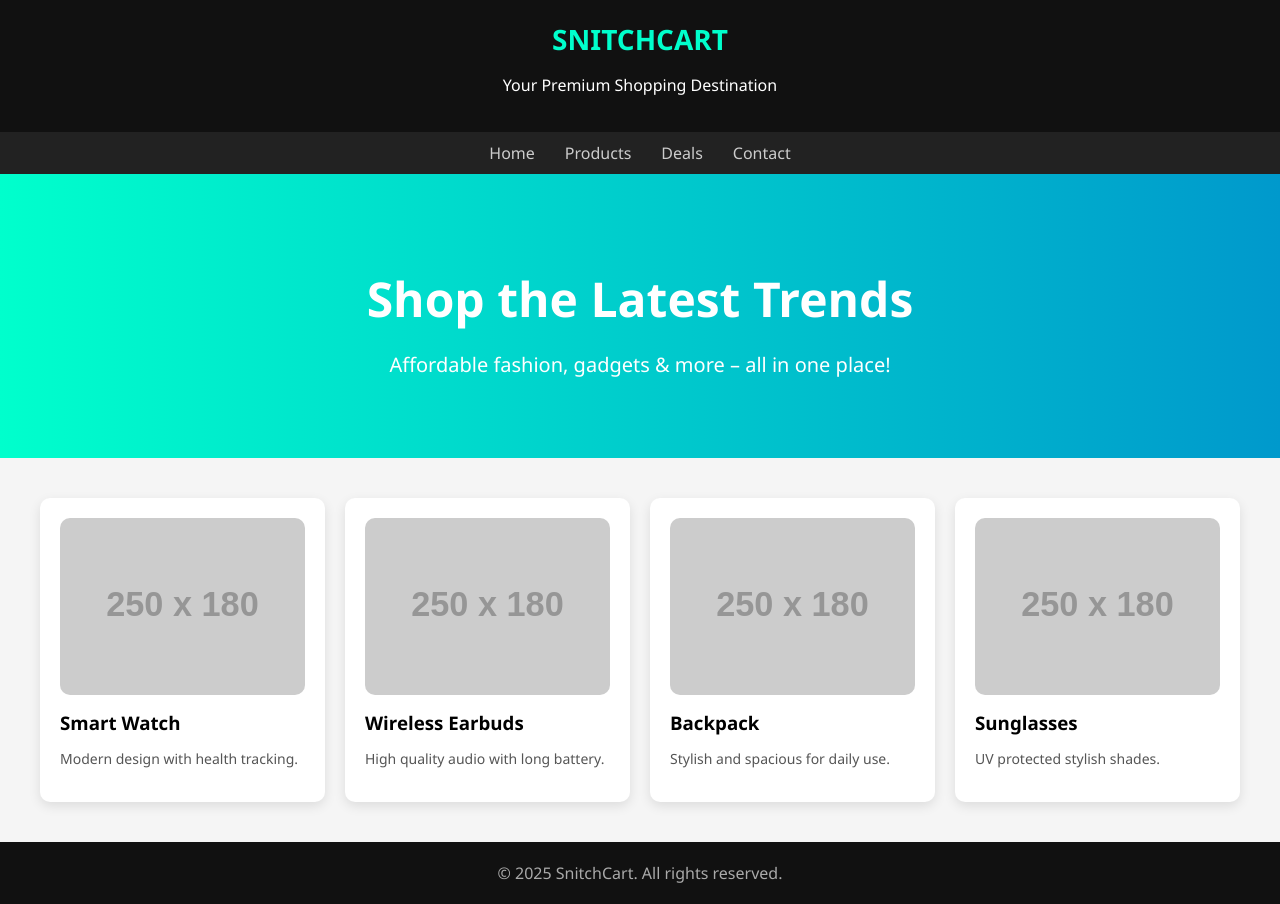
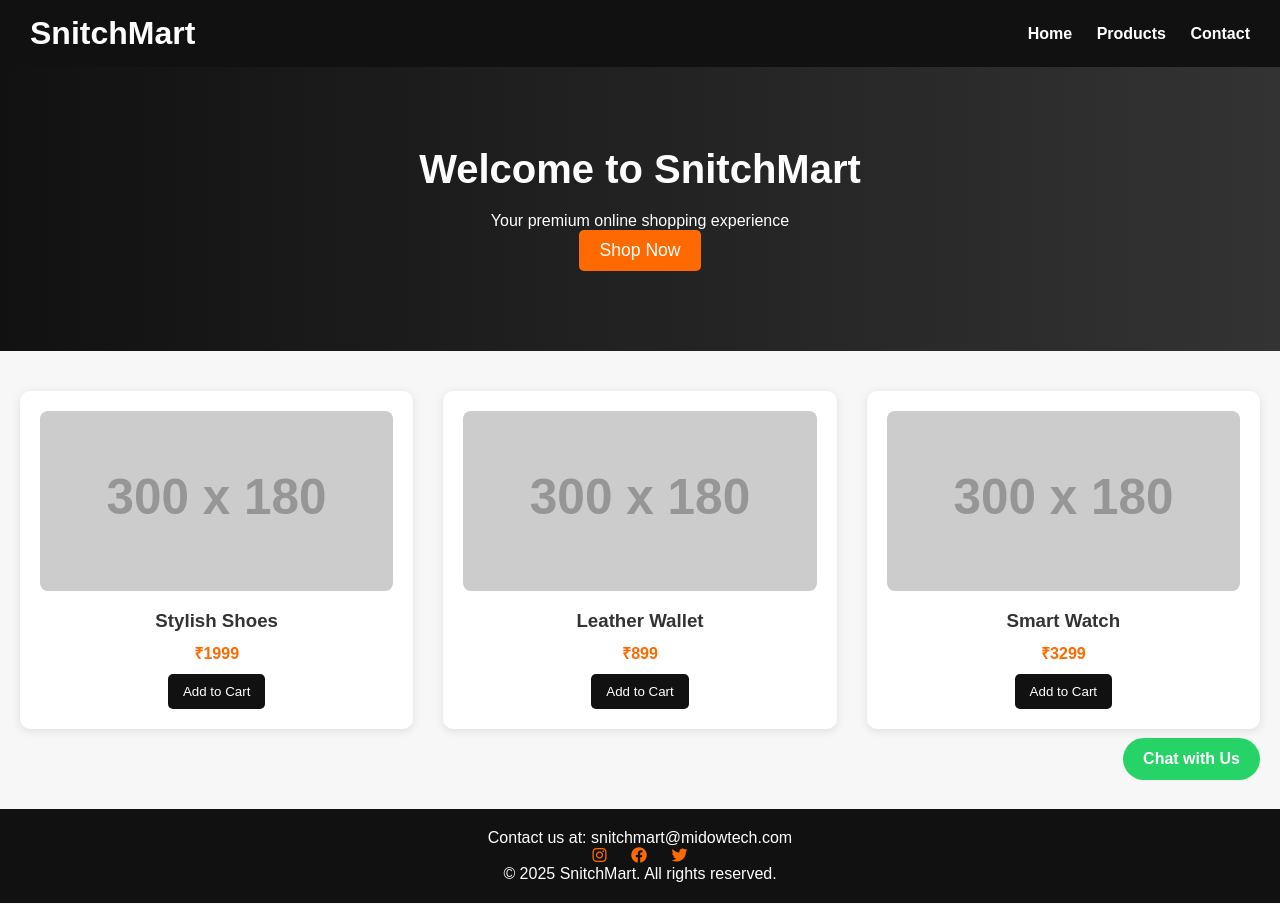
Before and after one commit to midowtech/SNITCH-MART, a plain HTML site: page index.html in a window 1280 px wide. Drawn offline with Linux system fonts and the light colour scheme; placeholder pictures from the web are drawn by us.

Commit message:
Update index.html

```diff
--- a/index.html
+++ b/index.html
@@ -1,128 +1,172 @@
-<!DOCTYPE html>
-<html lang="en">
-<head>
-  <meta charset="UTF-8" />
-  <meta name="viewport" content="width=device-width, initial-scale=1.0"/>
-  <title>SnitchCart | Your Premium Store</title>
+<!DOCTYPE html><html lang="en"><head>
+  <meta charset="UTF-8">
+  <meta name="viewport" content="width=device-width, initial-scale=1.0">
+  <meta name="description" content="SnitchMart - Your premium online shopping destination">
+  <meta name="keywords" content="SnitchMart, Online Shopping, Premium Store, E-commerce">
+  <title>SnitchMart - Premium Online Store</title>
+  <link rel="stylesheet" href="https://cdnjs.cloudflare.com/ajax/libs/font-awesome/6.0.0-beta3/css/all.min.css">
   <style>
-    body {
+    * {
       margin: 0;
-      font-family: 'Segoe UI', sans-serif;
-      background-color: #f5f5f5;
+      padding: 0;
+      box-sizing: border-box;
+      font-family: Arial, sans-serif;
+    }body {
+  background-color: #f7f7f7;
+  color: #333;
 }
+
 header {
   background-color: #111;
+  padding: 15px 30px;
+  display: flex;
+  justify-content: space-between;
+  align-items: center;
+  position: sticky;
+  top: 0;
+  z-index: 1000;
+}
+
+header h1 {
   color: #fff;
+}
+
+nav a {
+  color: #fff;
+  margin-left: 20px;
+  text-decoration: none;
+  font-weight: bold;
+}
+
+.hero {
+  background: linear-gradient(to right, #111, #333);
+  color: white;
+  text-align: center;
+  padding: 80px 20px;
+}
+
+.hero h2 {
+  font-size: 2.5em;
+  margin-bottom: 20px;
+}
+
+.hero button {
+  padding: 10px 20px;
+  font-size: 1.1em;
+  background-color: #ff6a00;
+  color: white;
+  border: none;
+  border-radius: 5px;
+  cursor: pointer;
+}
+
+.products {
+  padding: 40px 20px;
+  display: grid;
+  grid-template-columns: repeat(auto-fit, minmax(250px, 1fr));
+  gap: 30px;
+}
+
+.product {
+  background-color: white;
   padding: 20px;
+  border-radius: 10px;
+  box-shadow: 0 2px 10px rgba(0, 0, 0, 0.1);
   text-align: center;
 }
-    .logo {
-      font-size: 28px;
+
+.product img {
+  width: 100%;
+  height: 180px;
+  object-fit: cover;
+  border-radius: 8px;
+}
+
+.product h3 {
+  margin: 15px 0 10px;
+}
+
+.product p.price {
+  color: #ff6a00;
   font-weight: bold;
-      color: #00ffcc;
 }
-    nav {
-      background-color: #222;
-      display: flex;
-      justify-content: center;
-      gap: 30px;
-      padding: 10px 0;
+
+.product button {
+  margin-top: 10px;
+  padding: 10px 15px;
+  border: none;
+  background-color: #111;
+  color: white;
+  border-radius: 5px;
+  cursor: pointer;
 }
-    nav a {
-      color: #ccc;
-      text-decoration: none;
-      font-weight: 500;
-    }
-    nav a:hover {
-      color: #00ffcc;
-    }
-    .hero {
-      padding: 60px 20px;
-      text-align: center;
-      background: linear-gradient(to right, #00ffcc, #0099cc);
+
+footer {
+  background-color: #111;
   color: white;
-    }
-    .hero h1 {
-      font-size: 48px;
-      margin-bottom: 10px;
-    }
-    .hero p {
-      font-size: 20px;
-    }
-    .products {
-      display: grid;
-      grid-template-columns: repeat(auto-fit, minmax(220px, 1fr));
-      gap: 20px;
-      padding: 40px;
-    }
-    .product-card {
-      background: white;
-      padding: 20px;
-      border-radius: 10px;
-      box-shadow: 0 4px 12px rgba(0,0,0,0.1);
-      transition: transform 0.3s ease;
-    }
-    .product-card:hover {
-      transform: scale(1.03);
-    }
-    .product-card img {
-      width: 100%;
-      border-radius: 10px;
-    }
-    .product-card h3 {
-      margin: 10px 0 5px;
-    }
-    .product-card p {
-      font-size: 14px;
-      color: #555;
-    }
-    .footer {
-      background-color: #111;
-      color: #aaa;
   text-align: center;
   padding: 20px;
+  margin-top: 40px;
 }
+
+footer .social i {
+  margin: 0 10px;
+  color: #ff6a00;
+  cursor: pointer;
+}
+
+.whatsapp {
+  position: fixed;
+  bottom: 20px;
+  right: 20px;
+  background: #25D366;
+  padding: 12px 20px;
+  color: white;
+  font-weight: bold;
+  border-radius: 30px;
+  text-decoration: none;
+}
+
   </style>
-</head>
-<body>
+</head><body>
   <header>
-    <div class="logo">SNITCHCART</div>
-    <p>Your Premium Shopping Destination</p>
-  </header>
+    <h1>SnitchMart</h1>
     <nav>
       <a href="#">Home</a>
-    <a href="#">Products</a>
-    <a href="#">Deals</a>
-    <a href="#">Contact</a>
+      <a href="#products">Products</a>
+      <a href="#contact">Contact</a>
     </nav>
-  <div class="hero">
-    <h1>Shop the Latest Trends</h1>
-    <p>Affordable fashion, gadgets & more – all in one place!</p>
+  </header>  <section class="hero">
+    <h2>Welcome to SnitchMart</h2>
+    <p>Your premium online shopping experience</p>
+    <button onclick="document.getElementById('products').scrollIntoView({behavior: 'smooth'});">Shop Now</button>
+  </section>  <section class="products" id="products">
+    <div class="product">
+      <img src="https://via.placeholder.com/300x180.png?text=Product+1" alt="Product 1">
+      <h3>Stylish Shoes</h3>
+      <p class="price">₹1999</p>
+      <button>Add to Cart</button>
     </div>
-  <section class="products">
-    <div class="product-card">
-      <img src="https://via.placeholder.com/250x180.png?text=Product+1" alt="Product 1" />
+    <div class="product">
+      <img src="https://via.placeholder.com/300x180.png?text=Product+2" alt="Product 2">
+      <h3>Leather Wallet</h3>
+      <p class="price">₹899</p>
+      <button>Add to Cart</button>
+    </div>
+    <div class="product">
+      <img src="https://via.placeholder.com/300x180.png?text=Product+3" alt="Product 3">
       <h3>Smart Watch</h3>
-      <p>Modern design with health tracking.</p>
+      <p class="price">₹3299</p>
+      <button>Add to Cart</button>
     </div>
-    <div class="product-card">
-      <img src="https://via.placeholder.com/250x180.png?text=Product+2" alt="Product 2" />
-      <h3>Wireless Earbuds</h3>
-      <p>High quality audio with long battery.</p>
+  </section>  <footer id="contact">
+    <p>Contact us at: snitchmart@midowtech.com</p>
+    <div class="social">
+      <i class="fab fa-instagram"></i>
+      <i class="fab fa-facebook"></i>
+      <i class="fab fa-twitter"></i>
     </div>
-    <div class="product-card">
-      <img src="https://via.placeholder.com/250x180.png?text=Product+3" alt="Product 3" />
-      <h3>Backpack</h3>
-      <p>Stylish and spacious for daily use.</p>
-    </div>
-    <div class="product-card">
-      <img src="https://via.placeholder.com/250x180.png?text=Product+4" alt="Product 4" />
-      <h3>Sunglasses</h3>
-      <p>UV protected stylish shades.</p>
-    </div>
-  </section>
-  <footer class="footer">
-    © 2025 SnitchCart. All rights reserved.
-  </footer>
-</body>
-</html>
+    <p>&copy; 2025 SnitchMart. All rights reserved.</p>
+  </footer><a class="whatsapp" href="https://wa.me/917000000000" target="_blank">Chat with Us</a>
+
+</body></html>
```
Lines whose indentation alone changed are shown as unchanged.
